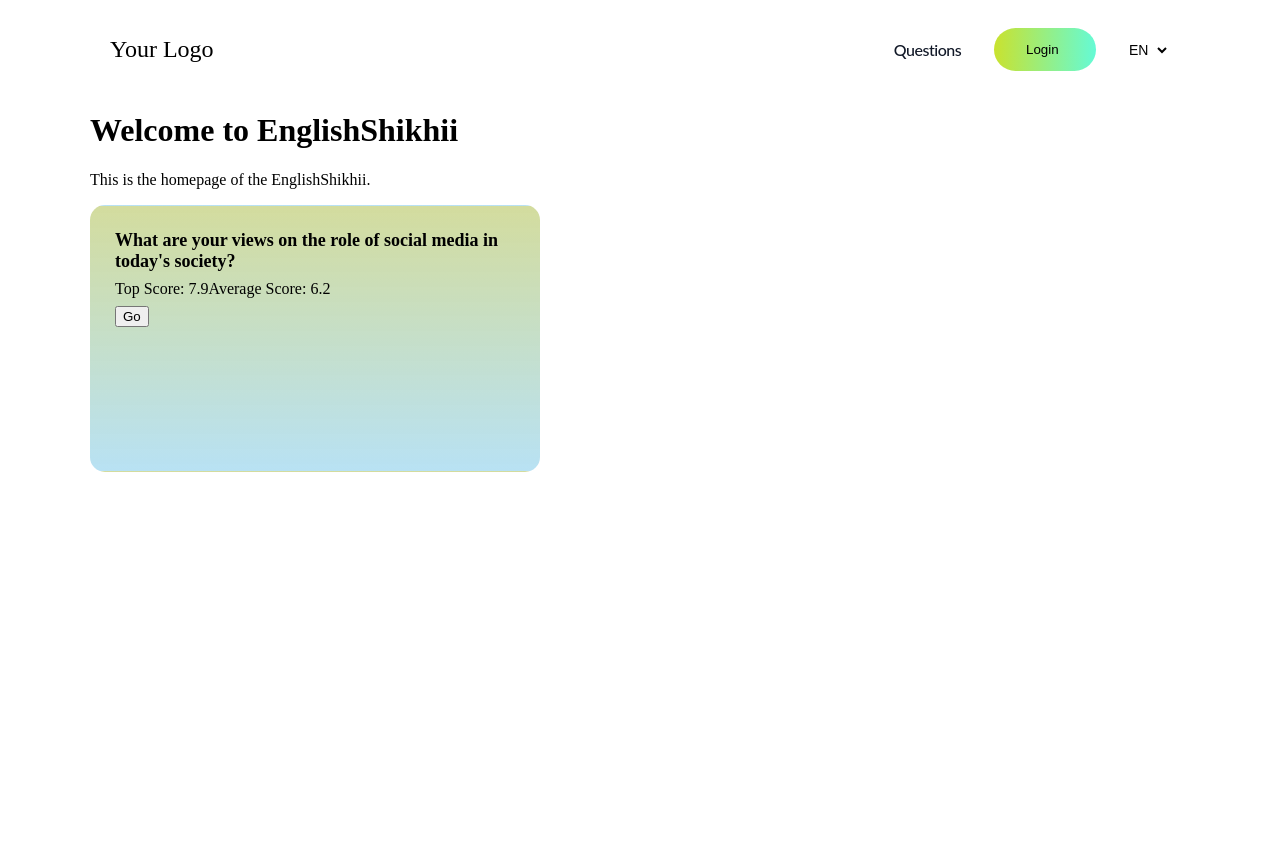
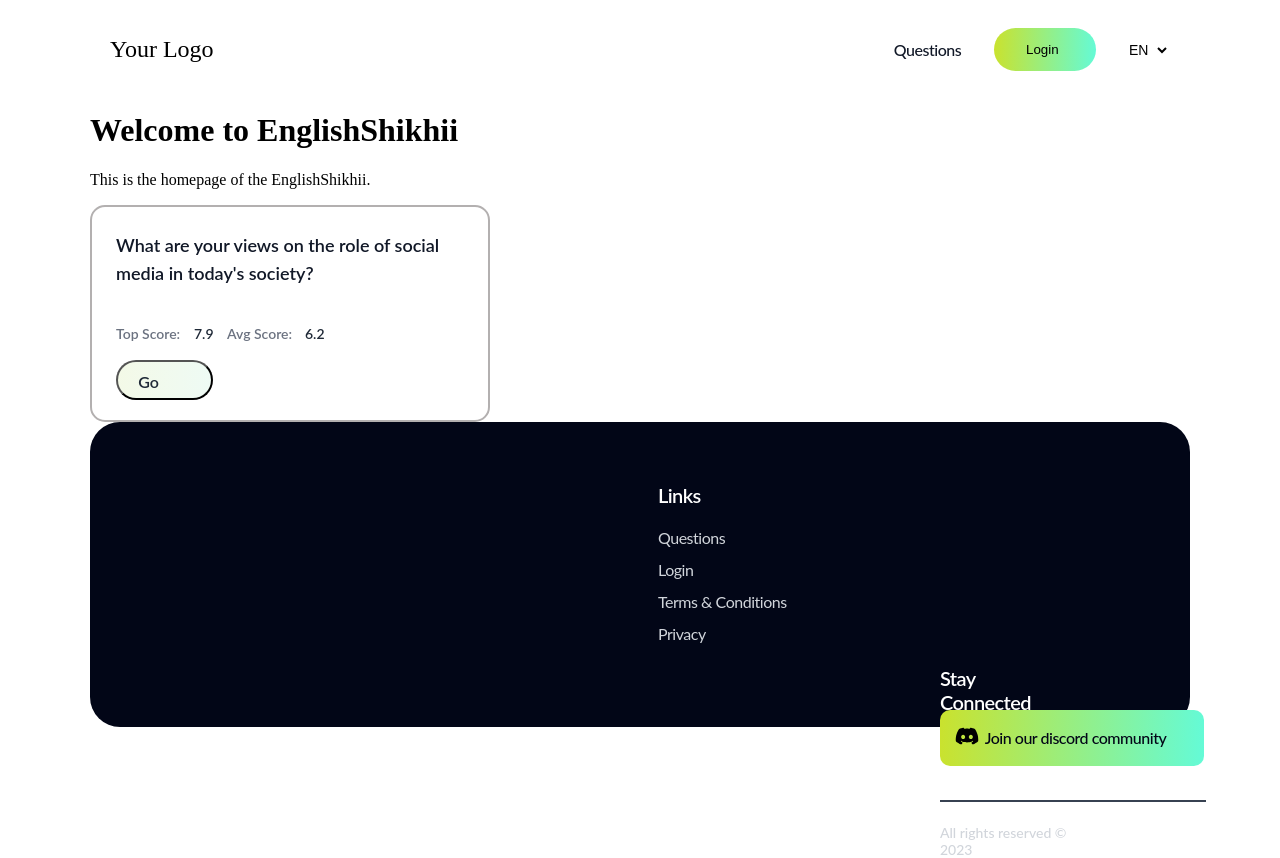
Before and after one commit to Tanmoy-SWE/EnglishShikhii-FrontEnd-Prototype-in-NextJS, a Next.js app in the folder englishshikhii_frontend/: page / in a window 1280 px wide. Before the commit the page ends 800 px from the top, so only its background shows below. Built offline with nearby package versions, Linux system fonts and the light colour scheme.

Commit message:
Questions Card added

```diff
--- a/englishshikhii_frontend/components/Questions/questionCard.tsx
+++ b/englishshikhii_frontend/components/Questions/questionCard.tsx
@@ -10,15 +10,23 @@ type CardProps = {
 
 const Card: React.FC<CardProps> = () => {
   return (
-    <div className={styles.card}>
-      <div className={styles.question}>What are your views on the role of social media in today's society?</div>
-      <div className={styles.scores}>
-        <div className={styles.topScore}>Top Score: 7.9</div>
-        <div className={styles.averageScore}>Average Score: 6.2</div>
-      </div>
-      <button className={styles.answerButton}>
-        Go
-      </button>
+    <div className={styles.question_card}>
+        <div className={styles.frame36}>
+            <div className = {styles.frame33}>
+                <div className={styles.Text}>What are your views on the role of social media in today's society?</div>
+                <div className={styles.frame32}>
+                    <div className={styles.frame30}><p className={styles.scoreType}>Top Score:</p><p className={styles.scoreValue}>7.9</p></div>
+                    <div className={styles.frame30}><p className={styles.scoreType}>Avg Score:</p><p className={styles.scoreValue}>6.2</p></div>
+                </div>
+            </div>
+            <button className={styles.frame35}>
+                <div className={styles.frame34}>
+                    <div className={styles.Submit}>
+                        Go
+                    </div>
+                </div>
+            </button>
+        </div>
     </div>
   );
 };
--- a/englishshikhii_frontend/src/app/page.tsx
+++ b/englishshikhii_frontend/src/app/page.tsx
@@ -17,7 +17,7 @@ const Home = () => {
     <QuestionCard question={''} topScore={0} averageScore={0} onClickAnswer={function (): void {
         throw new Error('Function not implemented.');
       } }/>
-     {/* <Footer /> */}
+     <Footer />
     </div>
   );
 };
--- a/englishshikhii_frontend/src/styles/Questions/questionCard.module.css
+++ b/englishshikhii_frontend/src/styles/Questions/questionCard.module.css
@@ -1,62 +1,282 @@
-.card {
+.question_card {
+  /* question_card */
+
+
+  box-sizing: border-box;
+
+  /* Auto layout */
+
+  display: flex;
+  flex-direction: column;
+  align-items: flex-start;
+  padding: 24px;
+  gap: 10px;
+
+  width: 400px;
   height: 217px;
-  width: 400px;
-  left: 0px;
-  top: 0px;
+
+  background: #FFFFFF;
+
+
   border-radius: 15px;
-  padding: 24px;
+  border: 2px solid #b3b0b0;
+  /* Inside auto layout */
 
-  background: linear-gradient(180deg, rgba(140, 163, 0, 0.38) 0%, rgba(26, 160, 218, 0.31) 100%),
-  linear-gradient(0deg, #FFFFFF, #FFFFFF);
+  flex: none;
+  order: 0;
+  flex-grow: 1;
 
-  border: 1px solid;
-
-  border-image-source: linear-gradient(180deg, rgba(140, 163, 0, 0.38) 0%, rgba(26, 160, 218, 0.31) 100%);
 
 }
 
-.card.font {
-  height: 56px;
+
+.frame36 {
+  /* Frame 36 */
+
+
+  /* Auto layout */
+
+  display: flex;
+  flex-direction: column;
+  justify-content: center;
+  align-items: flex-start;
+  padding: 0px;
+  gap: 32px;
+
   width: 352px;
-  left: 0px;
-  top: 0px;
-  border-radius: nullpx;
-  font-family: Lato;
-  font-size: 18px;
-  font-weight: 600;
-  line-height: 28px;
-  letter-spacing: 0em;
-  text-align: left;
-  background: rgba(17, 24, 39, 1);
+  height: 169px;
+
+
+  /* Inside auto layout */
+
+  flex: none;
+  order: 0;
+  align-self: stretch;
+  flex-grow: 0;
 
 }
 
-.question {
-  font-size: 18px;
-  font-weight: bold;
-  margin-bottom: 8px;
+.frame33{
+  /* Frame 33 */
+
+
+  /* Auto layout */
+
+  display: flex;
+  flex-direction: column;
+  align-items: flex-start;
+  padding: 0px;
+  gap: 24px;
+
+  width: 352px;
+  height: 97px;
+
+
+  /* Inside auto layout */
+
+  flex: none;
+  order: 0;
+  align-self: stretch;
+  flex-grow: 0;
 }
 
-.scores {
+.Text {
+  /* What is your opinion on the increasing popularity of electric vehicles? */
+
+
+  width: 352px;
+  height: 56px;
+
+  font-family: 'Lato';
+  font-style: normal;
+  font-weight: 600;
+  font-size: 18px;
+  line-height: 28px;
+  /* or 156% */
+
+
+  /* Gray/900 */
+
+  color: #111827;
+
+
+  /* Inside auto layout */
+
+  flex: none;
+  order: 0;
+  align-self: stretch;
+  flex-grow: 0;
+
+}
+
+.frame32 {
+  /* Frame 32 */
+
+
+  /* Auto layout */
+
   display: flex;
   flex-direction: row;
-  margin-bottom: 8px;
+  align-items: flex-start;
+  padding: 0px;
+  gap: 20px;
+
+  width: 192px;
+  height: 17px;
+
+
+  /* Inside auto layout */
+
+  flex: none;
+  order: 1;
+  flex-grow: 0;
 }
 
-.top-score,
-.average-score {
-  margin-right: 16px;
+.frame30 {
+  /* Frame 30 */
+
+
+  /* Auto layout */
+
+  display: flex;
+  flex-direction: row;
+  align-items: flex-start;
+  padding: 0px;
+  gap: 8px;
+
+  width: 91px;
+  height: 17px;
+
+
+  /* Inside auto layout */
+
+  flex: none;
+  order: 0;
+  flex-grow: 0;
 }
 
-.answer-button {
-  background-color: #0080ff;
-  color: #ffffff;
-  border: none;
-  border-radius: 4px;
-  padding: 8px 16px;
-  cursor: pointer;
+.scoreType {
+  /* Top score: */
+
+
+  width: 70px;
+  height: 17px;
+
+  font-family: 'Lato';
+  font-style: normal;
+  font-weight: 600;
+  font-size: 14px;
+  line-height: 17px;
+  /* identical to box height */
+
+
+  /* Gray/500 */
+
+  color: #6B7280;
+
+
+  /* Inside auto layout */
+
+  flex: none;
+  order: 0;
+  flex-grow: 0;
 }
 
-.answer-button:hover {
-  background-color: #0066cc;
+.scoreValue {
+  /* 8.5 */
+
+
+  width: 20px;
+  height: 17px;
+
+  font-family: 'Lato';
+  font-style: normal;
+  font-weight: 600;
+  font-size: 14px;
+  line-height: 17px;
+  /* identical to box height */
+
+
+  /* Gray/800 */
+
+  color: #1F2937;
+
+
+  /* Inside auto layout */
+
+  flex: none;
+  order: 1;
+  flex-grow: 0;
 }
+
+.frame35 {
+  /* Frame 35 */
+
+
+  /* Auto layout */
+
+  display: flex;
+  flex-direction: column;
+  align-items: flex-start;
+  padding: 10px 20px;
+  gap: 10px;
+
+  width: 97px;
+  height: 40px;
+
+  background: linear-gradient(91.43deg, rgba(151, 204, 38, 0.11) 0.79%, rgba(81, 211, 172, 0.1) 117.9%);
+  border-radius: 100px;
+
+  /* Inside auto layout */
+
+  flex: none;
+  order: 1;
+  flex-grow: 0;
+}
+.frame34 {
+  /* Frame 34 */
+
+
+  /* Auto layout */
+
+  display: flex;
+  flex-direction: row;
+  align-items: center;
+  padding: 0px;
+  gap: 16px;
+
+  width: 57px;
+  height: 20px;
+
+
+  /* Inside auto layout */
+
+  flex: none;
+  order: 0;
+  flex-grow: 0;
+}
+
+.Submit {
+  /* Go */
+
+
+width: 21px;
+height: 19px;
+
+font-family: 'Lato';
+font-style: normal;
+font-weight: 600;
+font-size: 16px;
+line-height: 19px;
+
+/* Gray/800 */
+
+color: #1F2937;
+
+
+/* Inside auto layout */
+
+flex: none;
+order: 0;
+flex-grow: 0;
+}
```
